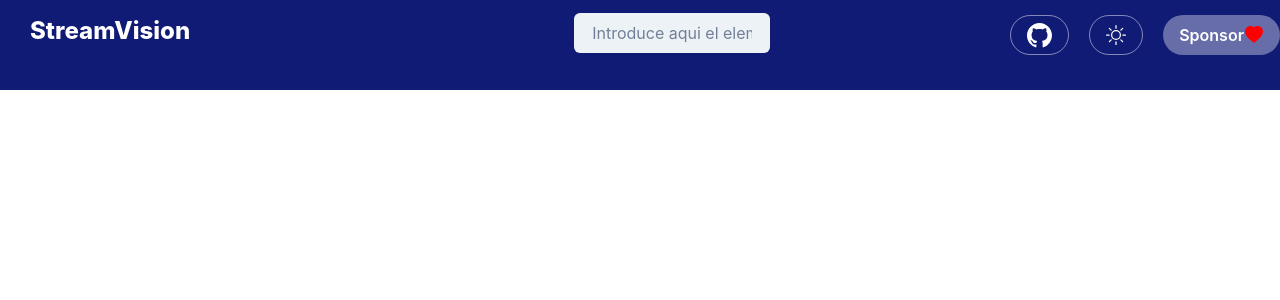
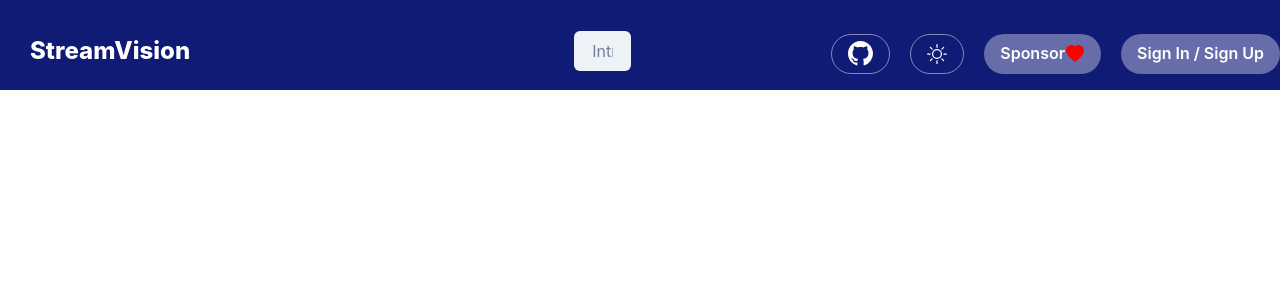
Before and after one commit to itsaalexk/stream-vision, a React (Vite) app: page / in a window 1280 px wide. Shown: the top 300 px of the page. Built offline with nearby package versions, Linux system fonts and the light colour scheme.

Commit message:
created react router DOM

```diff
--- /dev/null
+++ b/src/components/ErrorPage/ErrorPage.jsx
@@ -0,0 +1,5 @@
+import React from 'react'
+
+export const ErrorPage = () => {
+	return <div>ErrorPage</div>
+}
--- a/src/components/Navbar.jsx
+++ b/src/components/Navbar.jsx
@@ -18,6 +18,8 @@ export const Navbar = () => {
 			h="90px"
 			backgroundColor={isDarkMode ? 'blackAlpha.900' : '#101b76'}
 			display={'flex'}
+			alignItems="center"
+			justifyContent={'space-evenly'}
 		>
 			<Text
 				sx={{ marginTop: '1%', color: 'white', marginLeft: '30px' }}
@@ -31,11 +33,11 @@ export const Navbar = () => {
 				sx={{ marginLeft: '30%', marginTop: '1%', color: 'white' }}
 				htmlSize={4}
 				sixe="md"
-				width={500}
+				width={300}
 				variant="filled"
 				placeholder="Introduce aqui el elemento a buscar"
 			/>
-			<Stack direction={'row'} mt="1%" gap="5" ml="60">
+			<Stack direction={'row'} mt="1%" gap="5" ml="200">
 				<Button
 					variant={'outline'}
 					colorScheme={'whiteAlpha'}
@@ -61,6 +63,14 @@ export const Navbar = () => {
 				>
 					Sponsor {<HeartSvg />}
 				</Button>
+				<Button
+					variant={'solid'}
+					colorScheme={'whiteAlpha'}
+					mt={'1%'}
+					sx={{ borderRadius: '100' }}
+				>
+					Sign In / Sign Up
+				</Button>
 			</Stack>
 		</Box>
 	)
--- a/src/main.jsx
+++ b/src/main.jsx
@@ -1,13 +1,16 @@
 import React from 'react'
 import { ChakraProvider } from '@chakra-ui/react'
 import ReactDOM from 'react-dom/client'
-import App from './App'
 import './index.css'
+import { AppRouter } from './router/AppRouter'
+import { BrowserRouter } from 'react-router-dom'
 
 ReactDOM.createRoot(document.getElementById('root')).render(
 	<React.StrictMode>
-		<ChakraProvider>
-			<App />
-		</ChakraProvider>
+		<BrowserRouter>
+			<ChakraProvider>
+				<AppRouter />
+			</ChakraProvider>
+		</BrowserRouter>
 	</React.StrictMode>
 )
--- /dev/null
+++ b/src/router/AppRouter.jsx
@@ -0,0 +1,30 @@
+import { Spinner } from '@chakra-ui/react'
+import React from 'react'
+import { Route, Routes } from 'react-router-dom'
+import App from '../App'
+import { ErrorPage } from '../components/ErrorPage/ErrorPage'
+
+export const AppRouter = () => {
+	const authenticated = true
+	const checking = false
+
+	if (checking === true) {
+		return <Spinner size={'xl'} speed="1s" color="blue" />
+	}
+
+	return (
+		<Routes>
+			{authenticated ? (
+				<>
+					<Route path="/" element={<App />} />
+					<Route path="*" element={<ErrorPage />} />
+				</>
+			) : (
+				<>
+					<Route path="/auth" element={<Auth />} />
+					<Route path="/auth/*" element={<ErrorPage />} />
+				</>
+			)}
+		</Routes>
+	)
+}
--- a/src/svg/HeartSvg.jsx
+++ b/src/svg/HeartSvg.jsx
@@ -7,11 +7,11 @@ export const HeartSvg = () => {
 			width="20"
 			height="18"
 			fill="red"
-			class="bi bi-heart-fill"
+			className="bi bi-heart-fill"
 			viewBox="0 0 16 16"
 		>
 			<path
-				fill-rule="evenodd"
+				fillRule="evenodd"
 				d="M8 1.314C12.438-3.248 23.534 4.735 8 15-7.534 4.736 3.562-3.248 8 1.314z"
 			/>
 		</svg>
--- a/src/svg/SunSvg.jsx
+++ b/src/svg/SunSvg.jsx
@@ -7,7 +7,7 @@ export const SunSvg = () => {
 			width="20"
 			height="20"
 			fill="white"
-			class="bi bi-sun"
+			className="bi bi-sun"
 			viewBox="0 0 16 16"
 		>
 			<path d="M8 11a3 3 0 1 1 0-6 3 3 0 0 1 0 6zm0 1a4 4 0 1 0 0-8 4 4 0 0 0 0 8zM8 0a.5.5 0 0 1 .5.5v2a.5.5 0 0 1-1 0v-2A.5.5 0 0 1 8 0zm0 13a.5.5 0 0 1 .5.5v2a.5.5 0 0 1-1 0v-2A.5.5 0 0 1 8 13zm8-5a.5.5 0 0 1-.5.5h-2a.5.5 0 0 1 0-1h2a.5.5 0 0 1 .5.5zM3 8a.5.5 0 0 1-.5.5h-2a.5.5 0 0 1 0-1h2A.5.5 0 0 1 3 8zm10.657-5.657a.5.5 0 0 1 0 .707l-1.414 1.415a.5.5 0 1 1-.707-.708l1.414-1.414a.5.5 0 0 1 .707 0zm-9.193 9.193a.5.5 0 0 1 0 .707L3.05 13.657a.5.5 0 0 1-.707-.707l1.414-1.414a.5.5 0 0 1 .707 0zm9.193 2.121a.5.5 0 0 1-.707 0l-1.414-1.414a.5.5 0 0 1 .707-.707l1.414 1.414a.5.5 0 0 1 0 .707zM4.464 4.465a.5.5 0 0 1-.707 0L2.343 3.05a.5.5 0 1 1 .707-.707l1.414 1.414a.5.5 0 0 1 0 .708z" />
```
